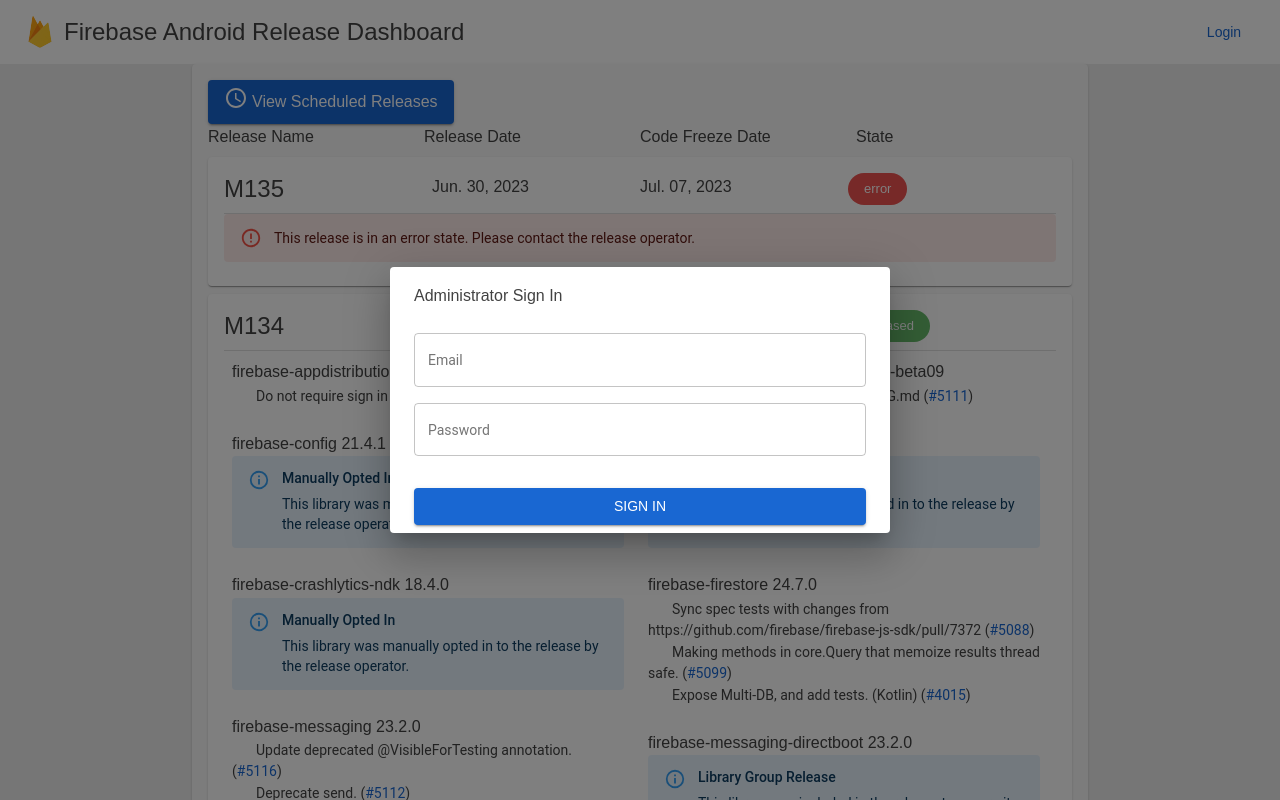
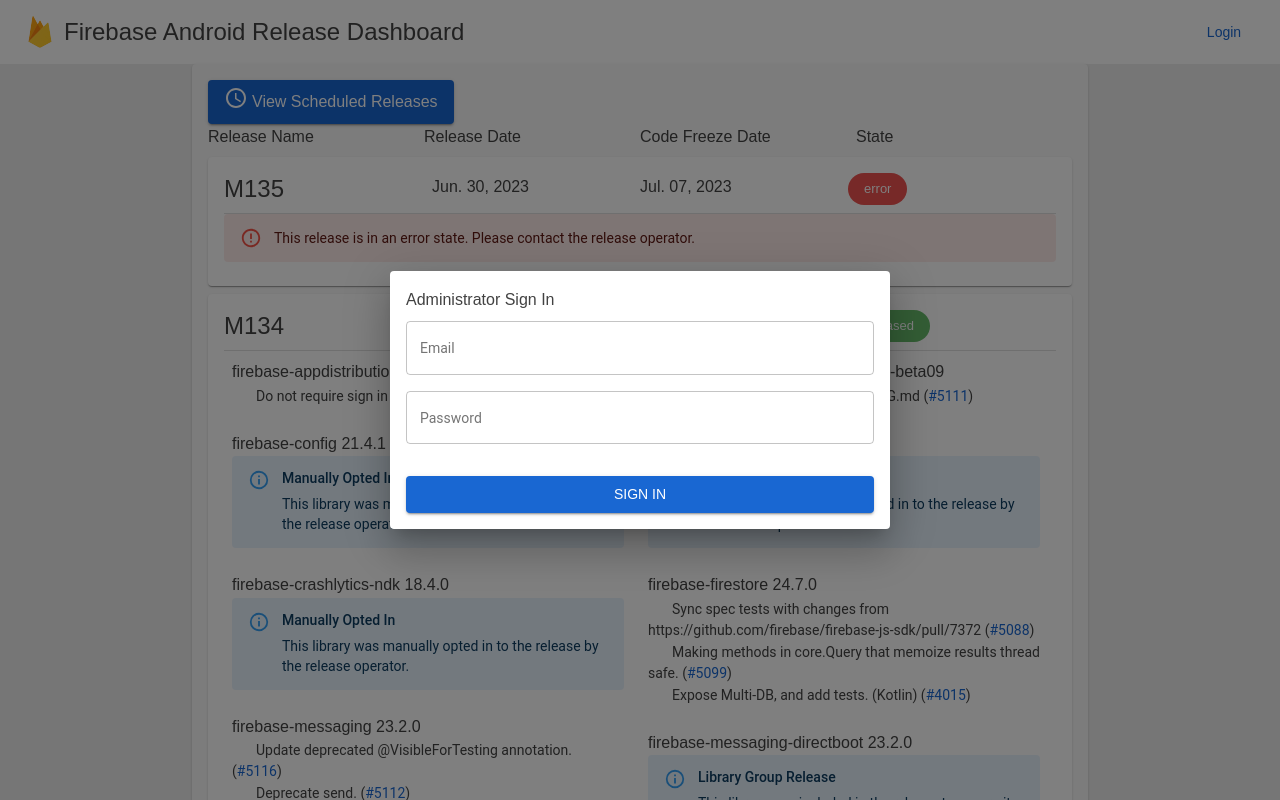
Before and after one commit to firebase/firebase-release-dashboard, a React (Create React App) app in the folder firebase-android-release-dashboard/: page / in a window 1280 px wide. Both pictures are taken after a click on the button "Login". Shown: the top 800 px of the page. Built offline with nearby package versions, Linux system fonts and the light colour scheme; no server answers; some icons are missing; a web font is replaced by a local one.

Commit message:
Adjusted padding on sign in dialog

```diff
--- a/firebase-android-release-dashboard/src/components/SignInDialog/SignInDialog.js
+++ b/firebase-android-release-dashboard/src/components/SignInDialog/SignInDialog.js
@@ -57,7 +57,11 @@
 
   return (
     <Dialog open={open} onClose={onClose} aria-labelledby="sign-in-dialog">
-      <DialogTitle>Administrator Sign In</DialogTitle>
+      <DialogTitle
+        className={classes.dialogTitle}
+      >
+        Administrator Sign In
+      </DialogTitle>
       <DialogContent className={classes.dialogContent}>
         {error && (
           <Alert severity="error" className={classes.error}>
--- a/firebase-android-release-dashboard/src/components/SignInDialog/styles.js
+++ b/firebase-android-release-dashboard/src/components/SignInDialog/styles.js
@@ -6,8 +6,16 @@
     flexDirection: "column",
     gap: theme.spacing(2),
   },
+  dialogTitle: {
+    paddingBottom: 0,
+    paddingLeft: theme.spacing(2),
+    paddingRight: theme.spacing(2),
+  },
   dialogContent: {
     width: 500,
+    paddingBottom: theme.spacing(2),
+    paddingLeft: theme.spacing(2),
+    paddingRight: theme.spacing(2),
   },
   button: {
     marginTop: theme.spacing(2),
```
